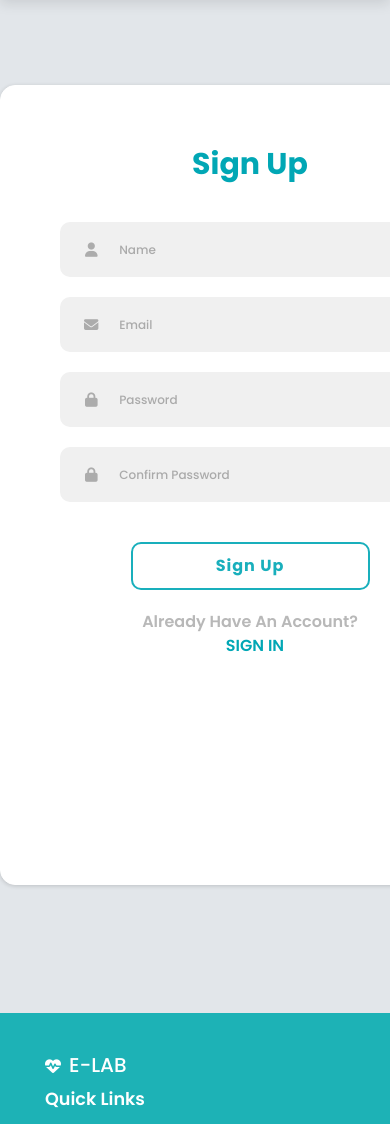
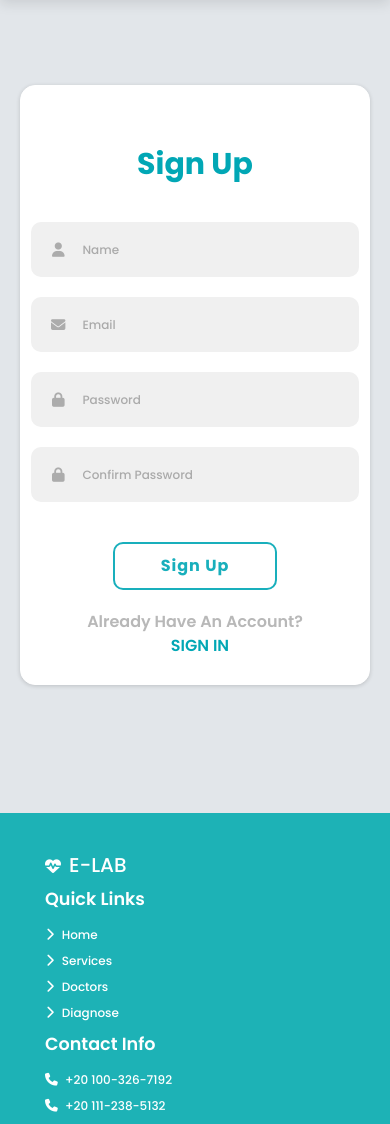
Before and after one commit to AliEissa74/E-lab-flask-App, a Flask app: page /signup in a window 390 px wide; the page is wider, and only the part inside the window is pictured. Shown: the part 43-1167 px from the top of that part. Run offline with Flask 3, Linux system fonts and the light colour scheme; some libraries are stand-ins or nearby versions.

Commit message:
first commit

```diff
--- a/static/css/sign.css
+++ b/static/css/sign.css
@@ -140,17 +140,38 @@ p a:hover{
 }
 
 
-@media (max-width: 870px) {
+/* media queries */
+
+/* @media (max-width: 870px) {
   form {
     min-height: 800px;
     height: 100vh;
   }
-}
+} */
 
-@media (max-width: 570px) {
+/* @media (max-width: 570px) {
   form {
     width: 70%;
     height: 300px;
   }
 
+} */
+
+@media screen and (max-width: 600px) {
+  form {
+    width: 300px;
+  }
+  .signup{
+    width: 350px;
+  }
 }
+
+    /* Media query for screen sizes between 601px and 900px */
+    @media screen and (min-width: 601px) and (max-width: 900px) {
+      form {
+        width: 400px;
+      }
+      .signup{
+        width: 400px;
+      }
+    }
```
